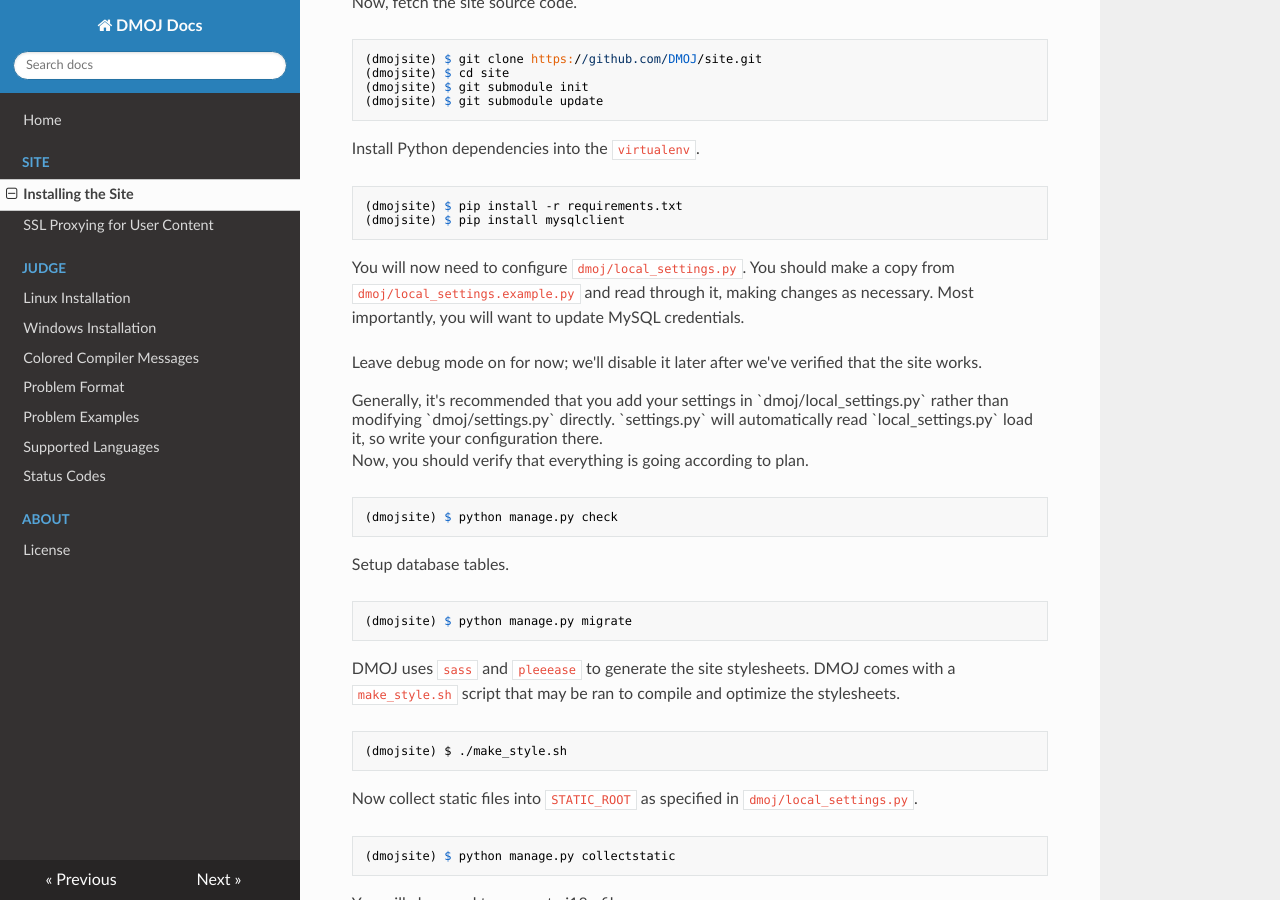
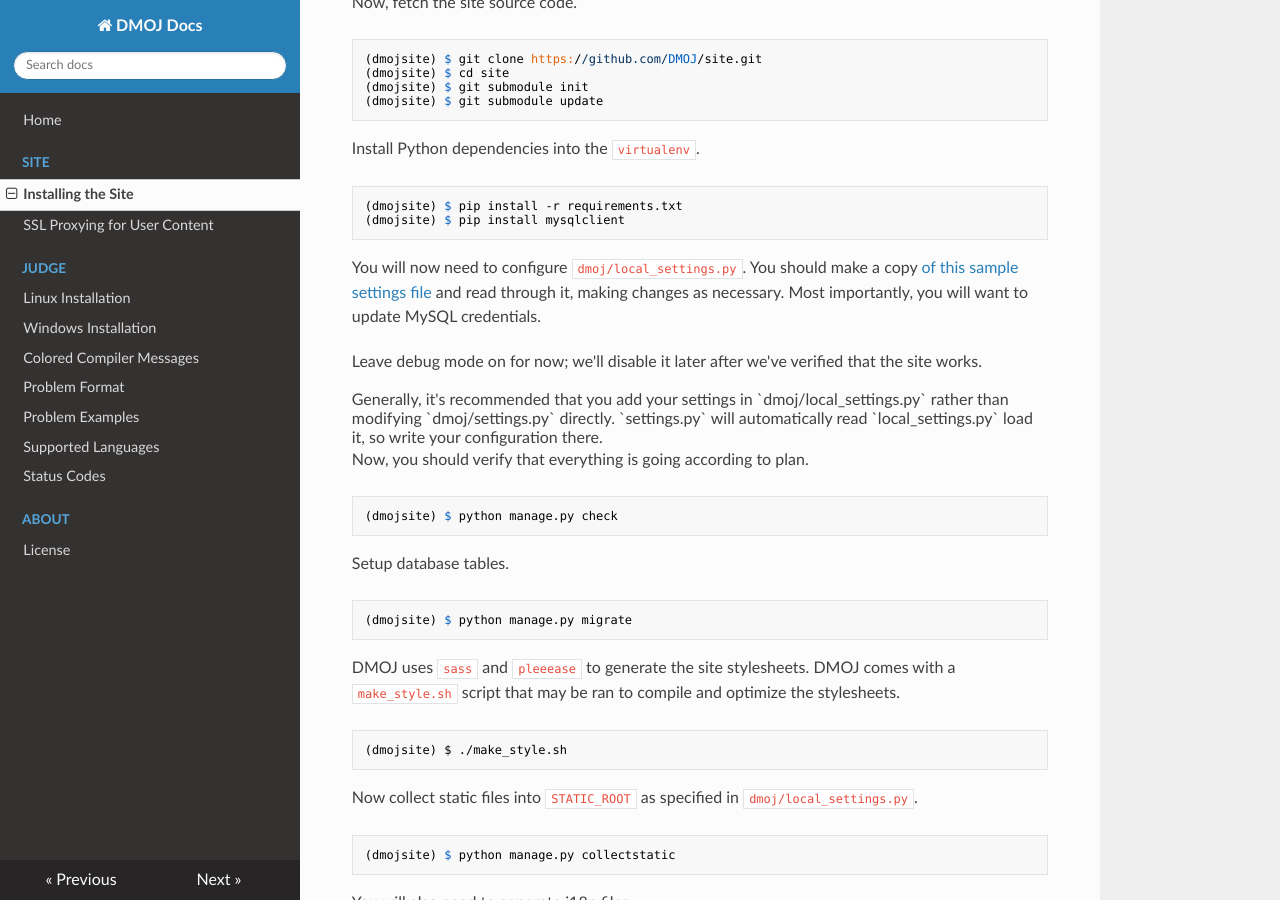
Before and after one commit to DMOJ/docs, an MkDocs documentation site: the page built from docs/site/installation.md, in a window 1280 px wide and 900 px high, scrolled down 1136 px. Built offline with MkDocs 1.6.1, drawn with Linux system fonts in a browser that asks for light colours; nearby versions of some CDN libraries; old or Windows-style settings are respelled for this version of MkDocs; some of the changed text lies outside the part shown.

Commit message:
Fix sample files

````diff
--- a/docs/site/installation.md
+++ b/docs/site/installation.md
@@ -65,7 +65,7 @@
 (dmojsite) $ pip install mysqlclient
 ```
 
-You will now need to configure `dmoj/local_settings.py`. You should make a copy from `dmoj/local_settings.example.py` and read through it, making changes as necessary. Most importantly, you will want to update MySQL credentials.
+You will now need to configure `dmoj/local_settings.py`. You should make a copy [of this sample settings file](https://github.com/DMOJ/docs/blob/master/sample_files/local_settings.py) and read through it, making changes as necessary. Most importantly, you will want to update MySQL credentials.
 
 <div class="alert alert-info">
 Leave debug mode on for now; we'll disable it later after we've verified that the site works.
@@ -242,7 +242,7 @@
 (dmojsite) $ pip install websocket-client
 ```
 
-Now copy `wsevent.conf` to ``/etc/supervisor/conf/wsevent.conf`, changing paths.
+Now copy `wsevent.conf` to `/etc/supervisor/conf/wsevent.conf`, changing paths.
 and then update supervisor.
 
 ```
````
Also changed, not shown: docs/README.md (+1 -1 lines), docs/index.md (+1 -1 lines).
